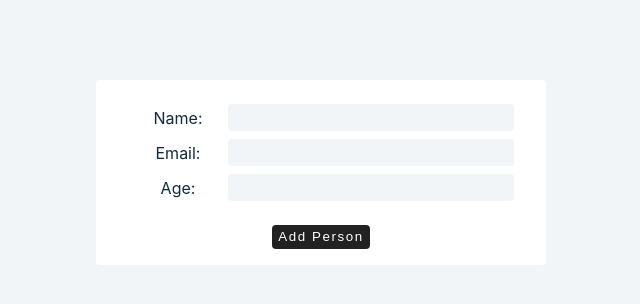
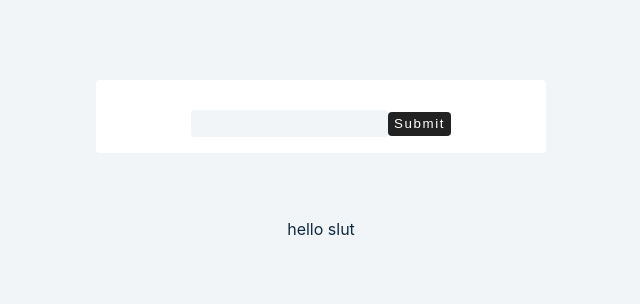
Before and after one commit to williamadahl/use-state-project, a React (Create React App) app: page / in a window 1280 px wide. Shown: the top 304 px of the page, without its empty margins (319-959 px from the left). Built offline with nearby package versions, Linux system fonts and the light colour scheme.

Commit message:
small basic exapmle of useRef. Very cool that it does not re-render the page

```diff
--- a/src/App.js
+++ b/src/App.js
@@ -1,21 +1,9 @@
 import './App.css';
-import SimpleUseStateExapmle from './setupFiles/simple-usestate-example'
-import UseStateArray from './setupFiles/use-state-array-example'
-import UseStateObject from './setupFiles/use-state-object-example'
-import UseStateCounter from './setupFiles/use-state-counter-example'
-import UseEffectBasic from './useEffect/useEffect-basic'
-import UseEffectCleanup from './useEffect/useEffect-cleanup'
-import UseEffectFetchData from './useEffect/use-effect-fetch-users'
-import MultipleReturns from './conditionalRendering/multiple-returns'
-import ShortCircuit from './conditionalRendering/short-circuit-eval'
-import ShowHide from './conditionalRendering/show-hide'
-import ControlledInputs from './inputs/controlled-inputs'
-import MultipleInputs from './inputs/multiple-inputs'
-
+import UseRef from './useRef/useRef-basic'
 function App() {
   return (
       <div className = 'container'>
-      <MultipleInputs />
+      <UseRef />
       </div>
   );
 }
--- /dev/null
+++ b/src/useRef/useRef-basic.js
@@ -0,0 +1,34 @@
+import React, {useState, useRef} from 'react';
+/**
+ * useRef: perserves value
+ * DOES NOT trigger re-render (useState does)
+ * target DOM nodes / elements
+ * */
+
+
+const UseRef = () => {
+    const refContainer = useRef(null);
+    const divContainer = useRef(null);
+
+    const handleSubmit = (e) =>{
+        e.preventDefault();
+        console.log(refContainer.current.value);
+        console.log(divContainer.current);
+    };
+    const useEffect = () => {
+        console.log(refContainer.current);
+        refContainer.current.focus();
+    }; // look we don't need to add a dependency list, as useRef does not re-render the page
+   return (
+     <>
+         <form className = 'form' onSubmit={handleSubmit}>
+             <div>
+                 <input type = 'text' ref={refContainer}/>
+                 <button type= 'submit'>Submit </button>
+             </div>
+         </form>
+         <div ref={divContainer}>hello slut</div>
+   </>
+   );
+}
+export default UseRef;
```
Also changed, not shown: 1 other file (tests, documents, lock files or other folders).
